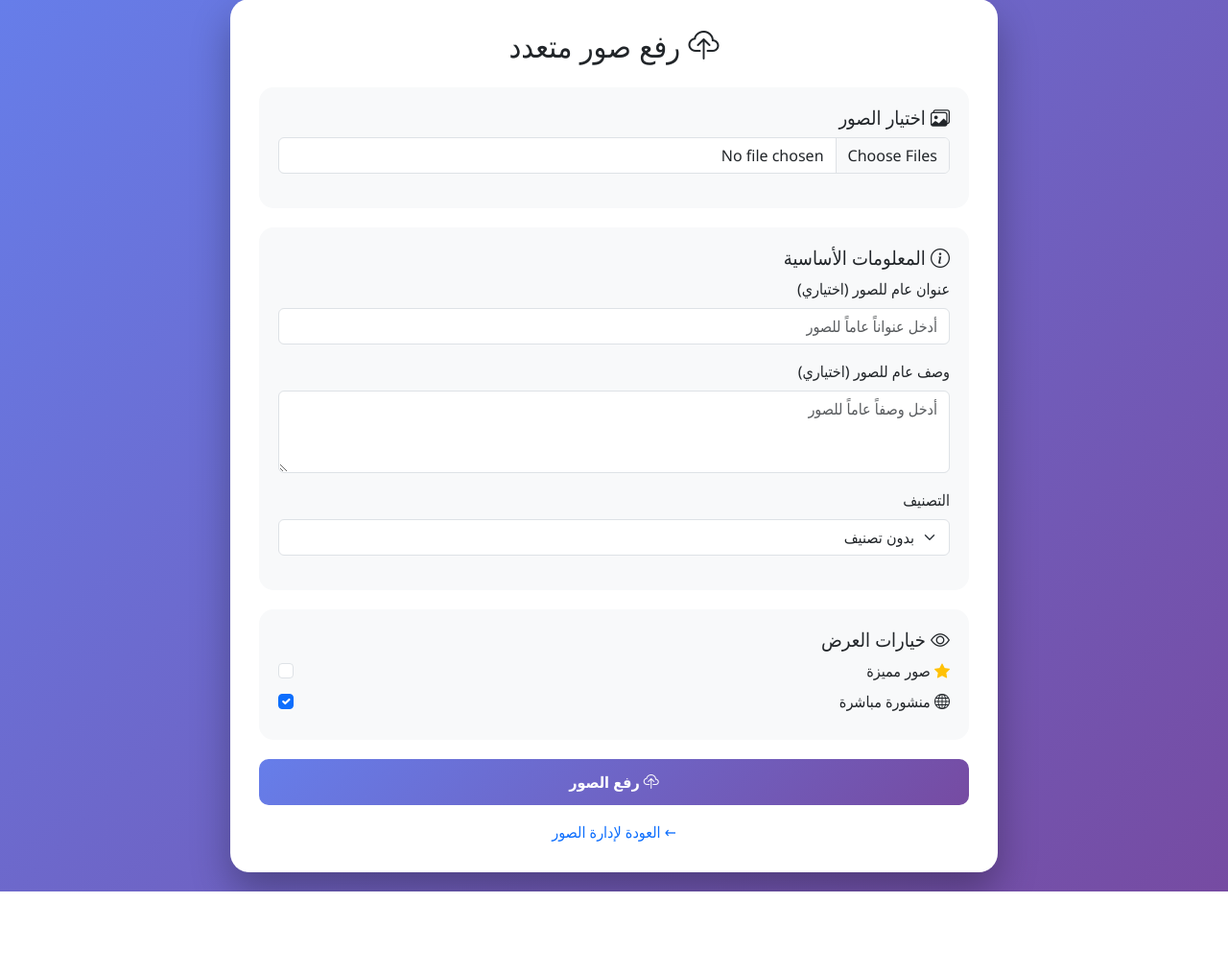
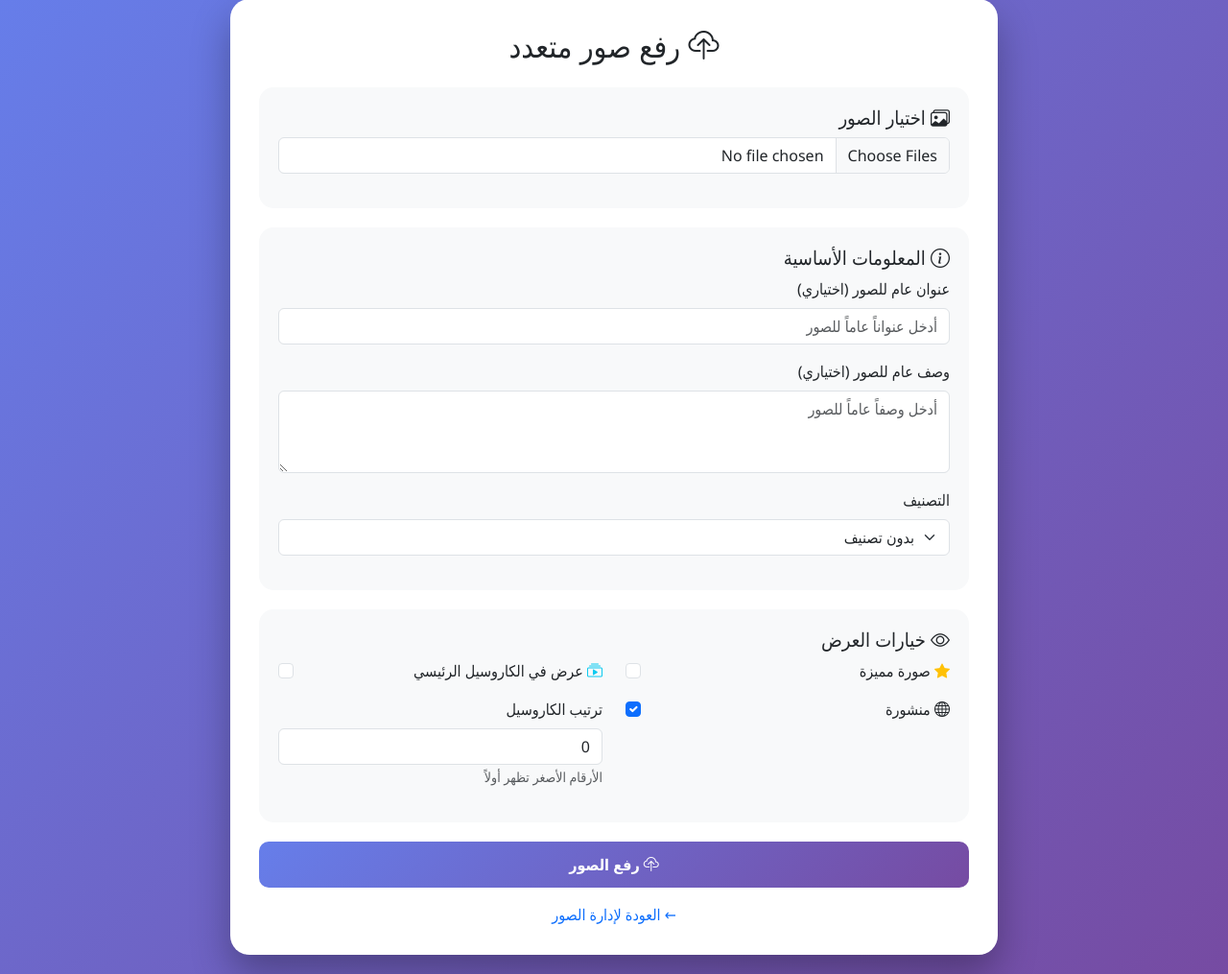
Before and after one commit to aytam25/qr-gallery, a Flask app: page /admin/add in a window 1280 px wide. Shown: the part 21-1036 px from the top of the page at 96% size. Before the commit the page ends 950 px from the top, so only its background shows below. Run offline with Flask 3, Linux system fonts and the light colour scheme; a user stored in the database is signed in.

Commit message:
إضافة خيار عرض الصور في الكاروسيل مع حقل show_in_carousel

```diff
--- a/app.py
+++ b/app.py
@@ -109,6 +109,7 @@ class Image(db.Model):
     sort_order = db.Column(db.Integer, default=0)
     is_featured = db.Column(db.Boolean, default=False)
     is_published = db.Column(db.Boolean, default=True)
+    show_in_carousel = db.Column(db.Boolean, default=False)  # ← حقل جديد للكاروسيل
     created_at = db.Column(db.DateTime, default=datetime.utcnow)
     updated_at = db.Column(db.DateTime, onupdate=datetime.utcnow)
     uploaded_by = db.Column(db.Integer, db.ForeignKey('user.id'))
@@ -346,6 +347,7 @@ def index():
     featured_only = request.args.get('featured', type=bool)
     search_query = request.args.get('q', '')
 
+    # الاستعلام الأساسي للصور
     query = Image.query.filter_by(is_published=True)
 
     if category_id:
@@ -362,29 +364,42 @@ def index():
             )
         )
 
+    # الصور للصفحة الرئيسية (مع pagination)
     images = query.order_by(Image.sort_order.desc(), Image.created_at.desc())\
                   .paginate(page=page, per_page=per_page, error_out=False)
 
+    # صور الكاروسيل (جديد) - نأخذ أول 6 صور
+    carousel_images = Image.query.filter_by(
+        show_in_carousel=True,
+        is_published=True
+    ).order_by(Image.sort_order.asc(), Image.created_at.desc()).limit(6).all()
+
+    # الصور المميزة
+    featured_images = Image.query.filter_by(
+        is_featured=True,
+        is_published=True
+    ).order_by(Image.created_at.desc()).limit(6).all()
+
+    # التصنيفات
     categories = db.session.query(
         Category, func.count(Image.id).label('image_count')
     ).outerjoin(Image).group_by(Category.id).all()
 
+    # إعدادات الموقع
     settings = SiteSettings.query.first()
     if not settings:
         settings = SiteSettings()
         db.session.add(settings)
         db.session.commit()
 
-    featured_images = Image.query.filter_by(is_featured=True, is_published=True)\
-                                 .order_by(Image.created_at.desc())\
-                                 .limit(6).all()
-
+    # QR Code
     current_url = request.host_url
     qr_code = generate_qr_code(current_url)
 
     return render_template('index_advanced.html',
                          images=images,
                          categories=categories,
+                         carousel_images=carousel_images,  # ← متغير جديد للكاروسيل
                          featured_images=featured_images,
                          settings=settings,
                          qr_code=qr_code,
@@ -876,12 +891,16 @@ def add_image():
 @app.route('/admin/upload', methods=['GET', 'POST'])
 @login_required
 def upload_images():
-    """رفع صور متعدد إلى Azure"""
+    """رفع صور متعدد مع خيارات متقدمة"""
     if request.method == 'POST':
         files = request.files.getlist('images')
         category_id = request.form.get('category_id', type=int)
         is_featured = 'is_featured' in request.form
+        show_in_carousel = 'show_in_carousel' in request.form  # جديد
+        carousel_order = request.form.get('carousel_order', 0, type=int)  # جديد
         is_published = 'is_published' in request.form
+        default_title = request.form.get('title', '')
+        default_description = request.form.get('description', '')
 
         uploaded = 0
         failed = 0
@@ -894,21 +913,37 @@ def upload_images():
                     unique_id = uuid.uuid4().hex[:8]
                     new_filename = f"{unique_id}_{timestamp}_{filename}"
 
+                    # حفظ مؤقتاً
                     temp_path = os.path.join(app.config['UPLOAD_FOLDER'], new_filename)
                     file.save(temp_path)
 
+                    # إنشاء صورة مصغرة
+                    thumb_path = create_thumbnail(temp_path)
+                    thumb_filename = os.path.basename(thumb_path)
+
+                    # رفع إلى Azure
                     azure_url = upload_to_azure(temp_path, new_filename)
 
                     if azure_url:
+                        # رفع الصورة المصغرة
+                        thumb_azure_url = upload_to_azure(thumb_path, thumb_filename)
+
+                        # حذف الملفات المؤقتة
                         os.remove(temp_path)
+                        if os.path.exists(thumb_path):
+                            os.remove(thumb_path)
 
+                        # حفظ في قاعدة البيانات مع الخيارات الجديدة
                         new_image = Image(
-                            title=request.form.get('title', filename),
-                            description=request.form.get('description', ''),
+                            title=default_title or filename,
+                            description=default_description,
                             filename=new_filename,
                             image_url=azure_url,
+                            thumbnail_url=thumb_azure_url or azure_url,
                             category_id=category_id,
                             is_featured=is_featured,
+                            show_in_carousel=show_in_carousel,  # ← جديد
+                            sort_order=carousel_order,  # ← جديد (نستخدم sort_order لترتيب الكاروسيل)
                             is_published=is_published,
                             uploaded_by=current_user.id
                         )
@@ -919,7 +954,7 @@ def upload_images():
 
                 except Exception as e:
                     failed += 1
-                    print(f"خطأ: {e}")
+                    print(f"خطأ في رفع الصورة: {e}")
 
         db.session.commit()
         flash(f'✅ تم رفع {uploaded} صورة بنجاح', 'success')
@@ -930,6 +965,7 @@ def upload_images():
 
     categories = Category.query.all()
     return render_template('upload_images.html', categories=categories)
+
 
 @app.route('/admin/edit/<int:image_id>', methods=['GET', 'POST'])
 @login_required
@@ -943,6 +979,7 @@ def edit_image(image_id):
         image.description = request.form['description']
         image.category_id = request.form.get('category_id', type=int) or None
         image.is_featured = 'is_featured' in request.form
+        image.show_in_carousel = 'show_in_carousel' in request.form  # ← جديد
         image.is_published = 'is_published' in request.form
         image.sort_order = request.form.get('sort_order', 0, type=int)
 
--- a/templates/upload_images.html
+++ b/templates/upload_images.html
@@ -93,19 +93,43 @@
             </div>
 
             <!-- خيارات العرض -->
+
 <div class="form-section">
     <h5><i class="bi bi-eye"></i> خيارات العرض</h5>
-                <div class="form-check mb-2">
+    <div class="row">
+        <div class="col-md-6">
+            <div class="form-check mb-3">
                 <input class="form-check-input" type="checkbox" name="is_featured" id="isFeatured">
                 <label class="form-check-label" for="isFeatured">
-                        <i class="bi bi-star-fill text-warning"></i> صور مميزة
+                    <i class="bi bi-star-fill text-warning"></i> صورة مميزة
                 </label>
             </div>
-                <div class="form-check mb-2">
+        </div>
+        <div class="col-md-6">
+            <div class="form-check mb-3">
+                <input class="form-check-input" type="checkbox" name="show_in_carousel" id="showInCarousel">
+                <label class="form-check-label" for="showInCarousel">
+                    <i class="bi bi-collection-play text-info"></i> عرض في الكاروسيل الرئيسي
+                </label>
+            </div>
+        </div>
+    </div>
+    <div class="row">
+        <div class="col-md-6">
+            <div class="form-check mb-3">
                 <input class="form-check-input" type="checkbox" name="is_published" id="isPublished" checked>
                 <label class="form-check-label" for="isPublished">
-                        <i class="bi bi-globe"></i> منشورة مباشرة
+                    <i class="bi bi-globe"></i> منشورة
                 </label>
+            </div>
+        </div>
+        <div class="col-md-6">
+            <div class="mb-3">
+                <label class="form-label">ترتيب الكاروسيل</label>
+                <input type="number" name="carousel_order" class="form-control" value="0" min="0" max="999">
+                <small class="text-muted">الأرقام الأصغر تظهر أولاً</small>
+            </div>
+        </div>
     </div>
 </div>
 
```
Also changed, not shown: templates/edit_image_advanced.html (+12 -0 lines), templates/index_advanced.html (+31 -6 lines). Lines whose indentation alone changed are shown as unchanged.
